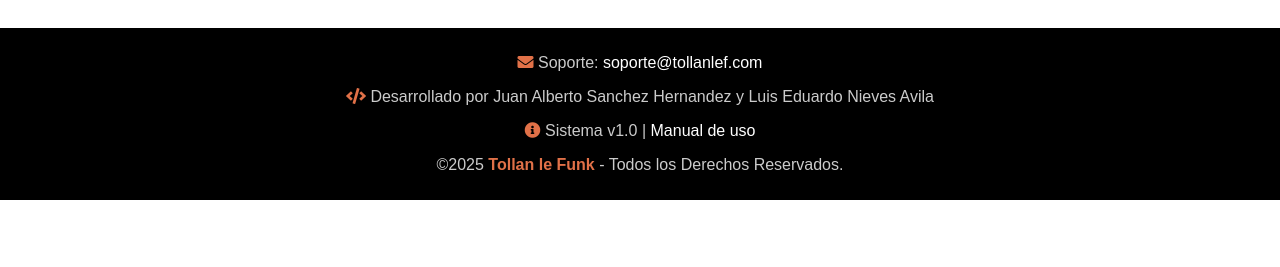
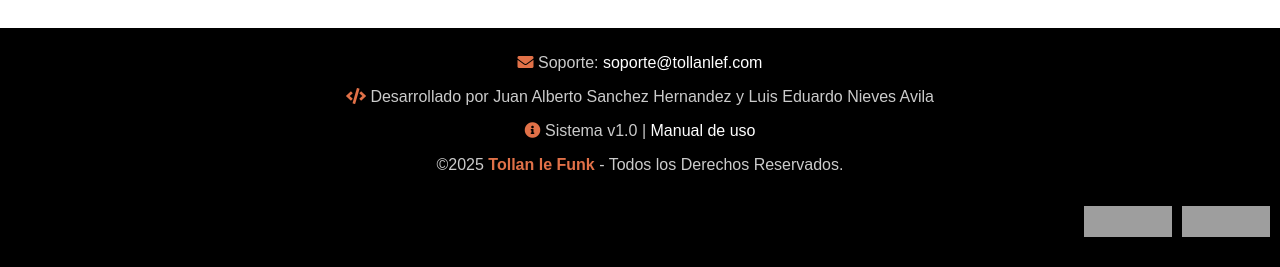
Before and after one commit to LenonWolf/Proyecto_Tollan_Le_Funk, a PHP site: page /index.php in a window 1280 px wide. Shown: the part 806-1073 px from the top of the page. Before the commit the page ends 1006 px from the top, so only its background shows below. Run offline with PHP 8.4, Linux system fonts and the light colour scheme; grey boxes are pictures that could not be loaded.

Commit message:
Actualización validación y estilo footer

```diff
--- a/assets/css/includes.css
+++ b/assets/css/includes.css
@@ -83,6 +83,12 @@ footer a:hover {
     color: rgba(225, 113, 72, 1);
 }
 
+#validator {
+    display: flex;
+    justify-content: right;
+    gap: 10px;
+}
+
 @media only screen and (max-width: 734px) {
     #lbl-menu {
         display: block;
--- a/src/includes/footer.php
+++ b/src/includes/footer.php
@@ -4,4 +4,20 @@
     <p><i class="fas fa-code"></i> Desarrollado por Juan Alberto Sanchez Hernandez y Luis Eduardo Nieves Avila</p>
     <p><i class="fas fa-info-circle"></i> Sistema v1.0 | <a href="https://lenonwolf.github.io/Assets_Tollan_Le_Funk/docs/Manual.pdf" target="_blank" rel="noopener noreferrer">Manual de uso</a></p>
     <p>&copy;<?php echo date("Y"); ?> <b>Tollan le Funk</b> - Todos los Derechos Reservados.</p>
+    <div id="validator">
+        <p>
+            <a href="https://jigsaw.w3.org/css-validator/check/referer">
+                <img style="border:0;width:88px;height:31px"
+                    src="https://jigsaw.w3.org/css-validator/images/vcss"
+                    alt="¡CSS Válido!">
+            </a>
+        </p>
+        <p>
+            <a href="https://jigsaw.w3.org/css-validator/check/referer">
+                <img style="border:0;width:88px;height:31px"
+                    src="https://jigsaw.w3.org/css-validator/images/vcss-blue"
+                    alt="¡CSS Válido!">
+            </a>
+        </p>
+    </div>
 </footer>
```
